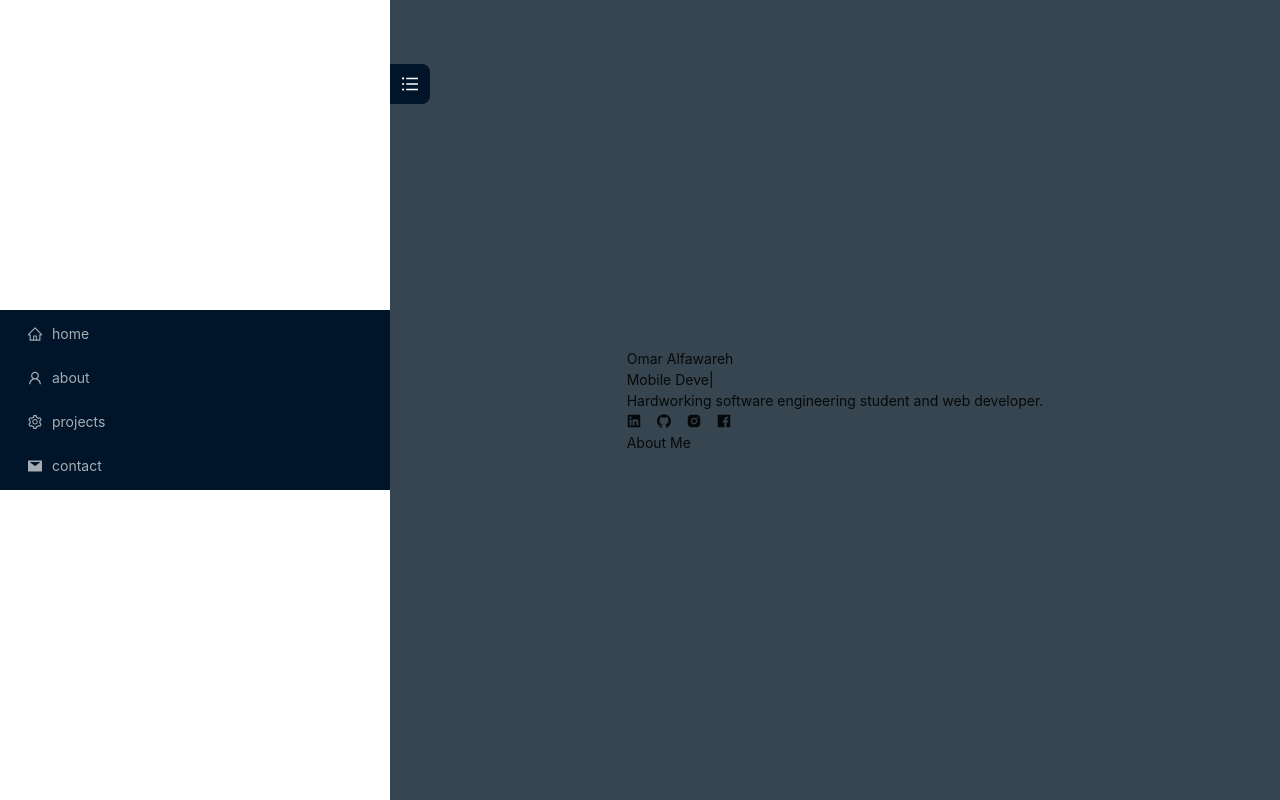
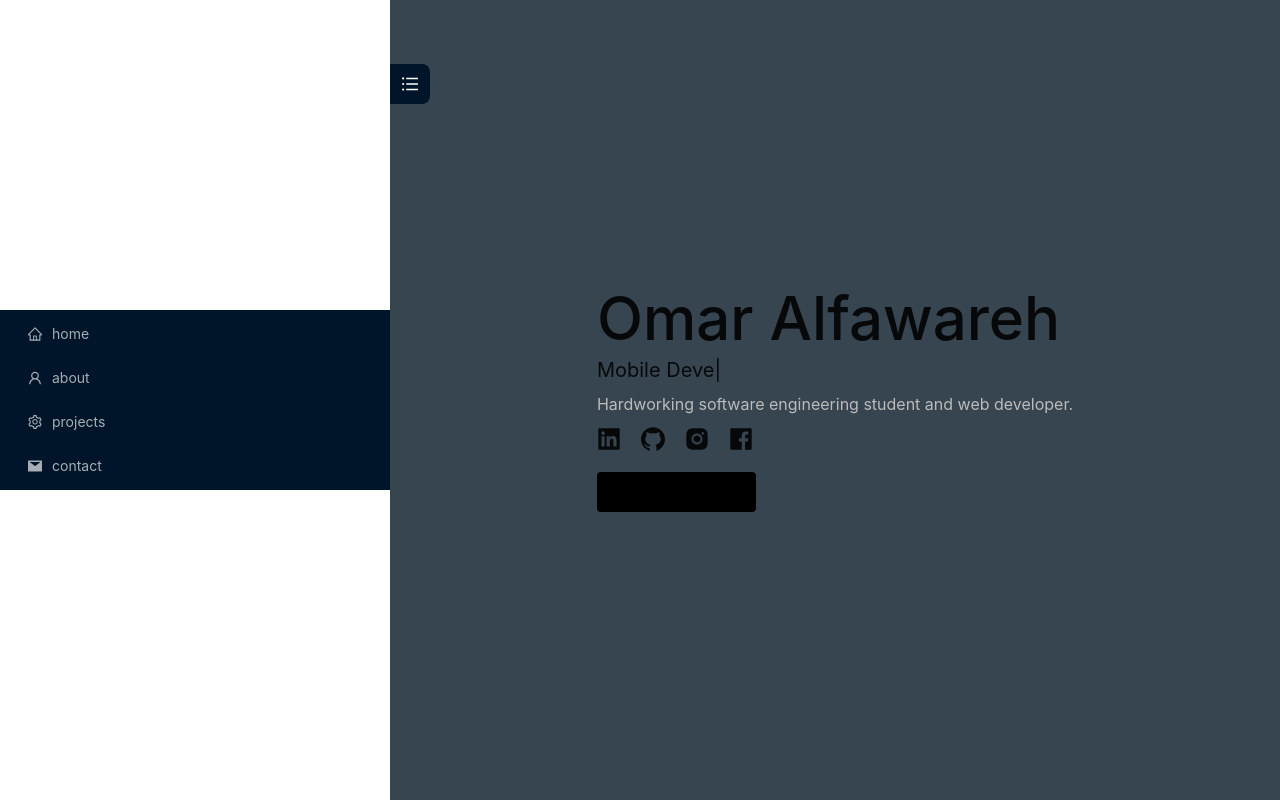
Before and after one commit to omaralfawareh/NextJSPortfolio, a Next.js app: page / in a window 1280 px wide. Built offline with nearby package versions, Linux system fonts and the light colour scheme.

Commit message:
fix home styling

```diff
--- a/components/home/index.tsx
+++ b/components/home/index.tsx
@@ -1,22 +1,21 @@
 import React from "react";
+import Link from "next/link";
 import {
   LinkedinFilled,
   GithubFilled,
   InstagramFilled,
   FacebookFilled,
 } from "@ant-design/icons";
-import { Flex } from "antd";
 import { TypeAnimation } from "react-type-animation";
 import { useRouter } from "next/navigation";
 
 const Home = () => {
   const router = useRouter();
   return (
-    <div className="flex-row content-center justify-center">
-      <div className="flex-row content-center justify-center animate-slide-in">
-        <h1>Omar Alfawareh</h1>
+    <div className="flex flex-col gap-2 content-center justify-center">
+      <h1 className="font-medium text-6xl">Omar Alfawareh</h1>
       <TypeAnimation
-          className="animation"
+        className="text-xl"
         sequence={[
           "Software Engineer",
           1000,
@@ -31,36 +30,38 @@ const Home = () => {
         speed={50}
         repeat={Infinity}
       />
-        <p>Hardworking software engineering student and web developer.</p>
-        <Flex justify="start" gap={"middle"}>
+      <p className="text-base text-[#bbb]">
+        Hardworking software engineering student and web developer.
+      </p>
+      <div className="flex flex-row gap-5">
         <a
-            className="socials"
+          className="text-2xl hover:scale-150 transition"
           href="https://www.linkedin.com/in/omaralfawareh/"
         >
-            <LinkedinFilled className="icons" />
-          </a>
-          <a className="socials" href="https://github.com/omaralfawareh">
-            <GithubFilled className="icons" />
+          <LinkedinFilled />
         </a>
         <a
-            className="socials"
+          className="text-2xl hover:scale-150 transition"
+          href="https://github.com/omaralfawareh"
+        >
+          <GithubFilled />
+        </a>
+        <a
+          className="text-2xl hover:scale-150 transition"
           href="https://www.instagram.com/omar_alfawareh/"
         >
-            <InstagramFilled className="icons" />
+          <InstagramFilled />
         </a>
-          <a className="socials" href="/404">
-            <FacebookFilled className="icons" />
+        <a className="text-2xl hover:scale-150 transition" href="/404">
+          <FacebookFilled />
         </a>
-        </Flex>
-        <button
-          onClick={() => {
-            router.push("/about");
-          }}
-          className="home-button"
+      </div>
+      <Link
+        href="/about"
+        className="text-base bg-black px-5 py-2 w-1/3 rounded mt-2 hover:text-white text-center"
       >
-          <span>About Me</span>
-        </button>
-      </div>
+        About Me
+      </Link>
     </div>
   );
 };
```
Lines whose indentation alone changed are shown as unchanged.
